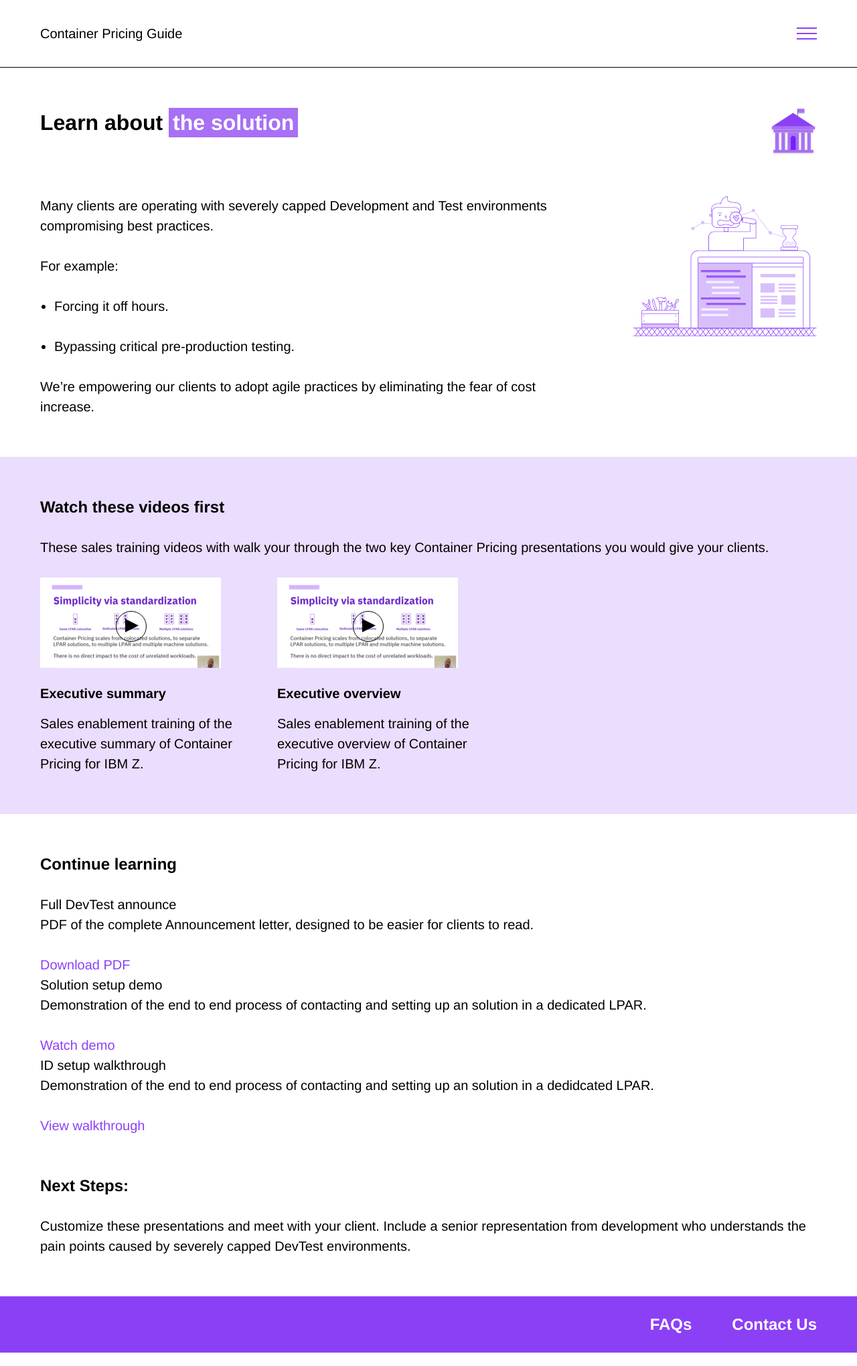
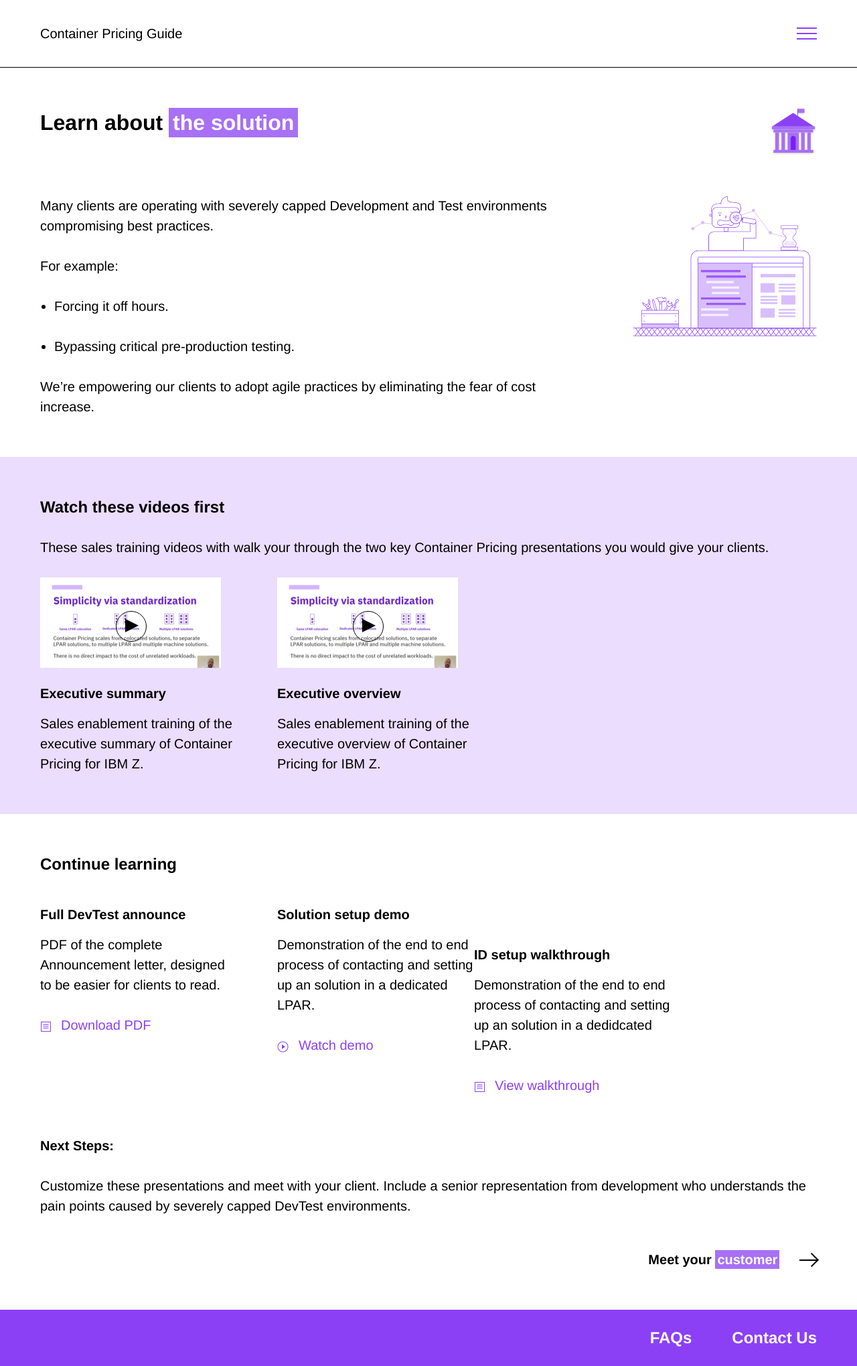
Before and after one commit to gvorbeck/container-pricing, a Jekyll site: the page built from pages/devtest-learn.md, in a window 1280 px wide. Shown: the whole page at 67% size. Built offline with Jekyll 4.4.1, drawn with Linux system fonts in a browser that asks for light colours.

Commit message:
outro styles

```diff
--- a/_layouts/solution-step.html
+++ b/_layouts/solution-step.html
@@ -18,6 +18,23 @@ layout: default
 
         {% if section.image and section.type == "intro" %}
             <img class="step-section__illustration" alt="{{ section.title }}" src="{{ site.baseurl }}/assets/images/{{ section.image }}">
+        {% endif %}
+
+        {% if section.type == 'outro' %}
+            {% comment %}
+              Programmatically determine next Step link.
+              1) Break page's permalink down to find the Solution this page is a part of.
+              2) Increment page's weight.
+              3a) Search for pages that have the same Solution in their permalink.
+              3b) AND have the incremented weight as their value.
+            {% endcomment %}
+            {% assign link_chunks = page.permalink | split: '/' %}
+            {% assign page_weight = page.weight | plus: 1 %}
+            {% for page in site.pages %}
+                {% if page.permalink contains link_chunks[0] and page.weight == page_weight %}
+                    <a class="step-section__next-link" href="{{ site.baseurl }}{{ page.permalink }}" title="{{ page.title | remove: '_' }}">{{ page.title | markdownify | remove: '<p>' | remove: '</p>' }}</a>
+                {% endif %}
+            {% endfor %}
         {% endif %}
     </section>
 {% endfor %}
--- a/_sass/_solution-step.scss
+++ b/_sass/_solution-step.scss
@@ -75,7 +75,7 @@ body.layout--solution-step {
             }
         }
 
-        &.step-section--video-list {
+        &.step-section--grid-list {
 
             .step-section__content > ul {
                 list-style-type: none;
@@ -115,6 +115,86 @@ body.layout--solution-step {
                     @include media (ml) {
                         margin-top: 0;
                     }
+                }
+            }
+        }
+
+        &.step-section--outro {
+            position: relative;
+            padding-bottom: calc(1em + #{rem(30px)});
+            margin-bottom: rem(30px);
+
+            @include media(ml) {
+                padding-bottom: calc(1em + #{rem(60px)});
+                margin-bottom: rem(60px);
+            }
+
+            .step-section__title {
+                font-size: 1em;
+
+                @include media(ml) {
+                    font-weight: bold;
+                }
+            }
+
+            .step-section__next-link {
+                $arrowWidth: 1rem;
+                $arrowHeight: $arrowWidth * 0.6;
+                @include media(ml) {
+                    $arrowWidth: $arrowWidth * 1.6;
+                    $arrowHeight: $arrowHeight * 1.6;
+                }
+
+                position: absolute;
+                bottom: 0;
+                right: rem(30px);
+                padding-right: calc(#{rem(15px)} + #{$arrowWidth});
+                color: #000000;
+                font-weight: bold;
+
+                @include media(ml) {
+                    right: rem(60px);
+                    padding-right: calc(#{rem(30px)} + #{$arrowWidth});
+                }
+
+                &::before,
+                &::after {
+                    @include pseudo;
+                    right: 0;
+                }
+
+                &::before {
+                    $height: rem(2px);
+                    width: $arrowWidth;
+                    height: $height;
+                    background-color: #000000;
+                    top: calc(50% - #{$height} / 2);
+
+                    @include media(ml) {
+                        top: 50%;
+                    }
+                }
+
+                &::after {
+                    $borderWidth: rem(2px);
+                    box-sizing: border-box;
+                    width: $arrowHeight;
+                    height: $arrowHeight;
+                    border-width: $borderWidth;
+                    border-top-width: 0;
+                    border-left-width: 0;
+                    border-color: #000000;
+                    border-style: solid;
+                    top: calc(50% - #{$arrowHeight} / 2);
+                    transform: rotate(-45deg);
+                }
+
+                em {
+                    color: #FFFFFF;
+                    background-color: $color--a8;
+                    line-height: 1;
+                    padding: rem(3px);
+                    font-style: normal;
                 }
             }
         }
@@ -182,6 +262,52 @@ body.layout--solution-step {
                     100% 50%,
                     0 100%
                 );
+            }
+        }
+
+        a.document,
+        a.presentation,
+        a.spreadsheet,
+        a.video {
+            position: relative;
+            padding-left: rem(31px);
+
+            &::before {
+                @include pseudo;
+                top: rem(2px);
+                left: 0;
+                width: rem(16px);
+                height: rem(16px);
+                background-image: url(/cpricing/salesguides/assets/images/icons/link-types.png);
+                background-repeat: no-repeat;
+                background-position: 0 0;
+
+                @include media(ml) {
+                    top: rem(6px);
+                }
+            }
+        }
+
+        a.presentation::before {
+            background-position: 0 rem(-50px);
+        }
+
+        a.spreadsheet::before {
+            background-position: 0 rem(-25px);
+        }
+
+        a.video {
+            padding-left: rem(32px);
+
+            &::before {
+                height: rem(17px);
+                width: rem(17px);
+                top: rem(1px);
+                background-position: 0 rem(-74px);
+
+                @include media(ml) {
+                    top: rem(5px);
+                }
             }
         }
     }
--- a/pages/devtest-learn.md
+++ b/pages/devtest-learn.md
@@ -26,7 +26,7 @@ page-sections:
 
     We're empowering our clients to adopt agile practices by eliminating the fear of cost increase.
 - type: emphasis
-  content-type: video-list
+  content-type: grid-list
   title: Watch these videos first
   # EDITORIAL NOTE:
   # For things to look right in this "text" parameter, please start every video item with a new list item ("*"), a linked video thumbnail with a ".video-thumb" class ({": .video-thumb}"), an h2 title ("## Title Here ##"), and indenting each line for the video item with two spaces.
@@ -45,24 +45,27 @@ page-sections:
 
       Sales enablement training of the executive overview of Container Pricing for IBM Z.
 - title: Continue learning
+  content-type: grid-list
+    # EDITORIAL NOTE:
+    # For things to look right in this "text" parameter, please start every video item with a new list item ("*"), an h2 title ("## Title Here ##"), and indenting each line for the video item with two spaces. Any links can have a document-type icon if you add the doc-type link ("{: .document}"), see README for more documentation.
   text: |
-    #### Full DevTest announce ####
+    * ## Full DevTest announce ##
 
-    PDF of the complete Announcement letter, designed to be easier for clients to read.
+      PDF of the complete Announcement letter, designed to be easier for clients to read.
 
-    [Download PDF](https://www.google.com){: .document}
+      [Download PDF](https://www.google.com){: .document}
 
-    #### Solution setup demo ####
+    * ## Solution setup demo ##
 
-    Demonstration of the end to end process of contacting and setting up an solution in a dedicated LPAR.
+      Demonstration of the end to end process of contacting and setting up an solution in a dedicated LPAR.
 
-    [Watch demo](https://www.google.com){: .video}
+      [Watch demo](https://www.google.com){: .video}
 
-    #### ID setup walkthrough ####
+    * ## ID setup walkthrough ##
 
-    Demonstration of the end to end process of contacting and setting up an solution in a dedidcated LPAR.
+      Demonstration of the end to end process of contacting and setting up an solution in a dedidcated LPAR.
 
-    [View walkthrough](https://www.google.com){: .document}
+      [View walkthrough](https://www.google.com){: .document}
 - type: outro
   title: "Next Steps:"
   text: |
```
